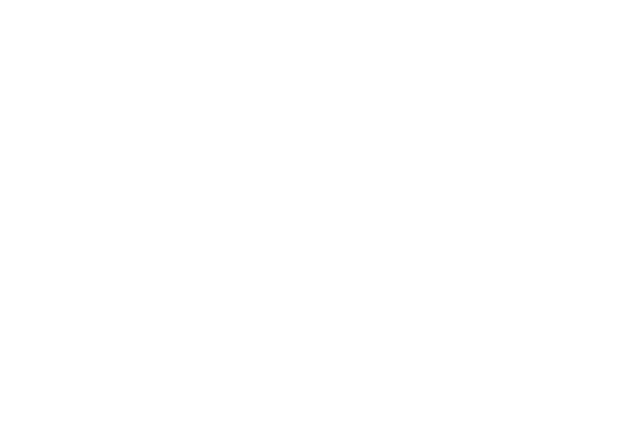
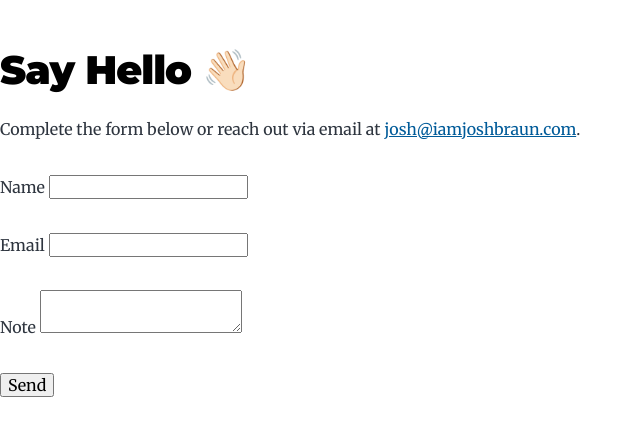
Before and after one commit to braunjj/iamjoshbraun-blog, a Gatsby site: page /contact in a window 1280 px wide. Before the commit this address had no page. Shown: the whole page, without its empty margins (0-642 px from the left). Built offline with nearby package versions, Linux system fonts and the light colour scheme; Gatsby itself is replaced by a stand-in of ours.

Commit message:
Added a contact page

```diff
--- a/gatsby-config.js
+++ b/gatsby-config.js
@@ -1,14 +1,14 @@
 module.exports = {
   siteMetadata: {
-    title: `Gatsby Starter Blog`,
+    title: `Josh Braun`,
     author: {
-      name: `Kyle Mathews`,
-      summary: `who lives and works in San Francisco building useful things.`,
+      name: `Josh Braun`,
+      summary: `I'm a designers`,
     },
     description: `A starter blog demonstrating what Gatsby can do.`,
     siteUrl: `https://gatsby-starter-blog-demo.netlify.app/`,
     social: {
-      twitter: `kylemathews`,
+      twitter: `iamjoshbraun`,
     },
   },
   plugins: [
--- /dev/null
+++ b/src/pages/contact.js
@@ -0,0 +1,31 @@
+import React, { Component } from 'react';
+
+export default class Home extends Component {
+  constructor(props){
+    super(props);
+  }
+
+  render() {
+    return (
+      <div pageTitle="Contact – Josh Braun">
+        <h1>Say Hello 👋🏻</h1>
+        <p>Complete the form below or reach out via email at <a href="mailto:josh@iamjoshbraun.com">josh@iamjoshbraun.com</a>.</p>
+
+        <form name="contact" netlify action="contact#success">
+        <p>
+          <label>Name <input tabindex="1" type="text" name="name" /></label>
+        </p>
+        <p>
+          <label>Email <input tabindex="2" type="email" name="email" /></label>
+        </p>
+        <p>
+          <label>Note <textarea tabindex="3" name="note"/></label>
+        </p>
+        <p>
+          <button id="send" tabindex="4" type="submit">Send</button>
+        </p>
+      </form>
+      </div>
+      )
+    }
+}
--- a/src/pages/index.js
+++ b/src/pages/index.js
@@ -15,9 +15,7 @@ const BlogIndex = ({ data, location }) => {
         <SEO title="All posts" />
         <Bio />
         <p>
-          No blog posts found. Add markdown posts to "content/blog" (or the
-          directory you specified for the "gatsby-source-filesystem" plugin in
-          gatsby-config.js).
+          No blog posts found.
         </p>
       </Layout>
     )
@@ -26,7 +24,7 @@ const BlogIndex = ({ data, location }) => {
   return (
     <Layout location={location} title={siteTitle}>
       <SEO title="All posts" />
-      <Bio />
+
       <ol style={{ listStyle: `none` }}>
         {posts.map(post => {
           const title = post.frontmatter.title || post.fields.slug
```
